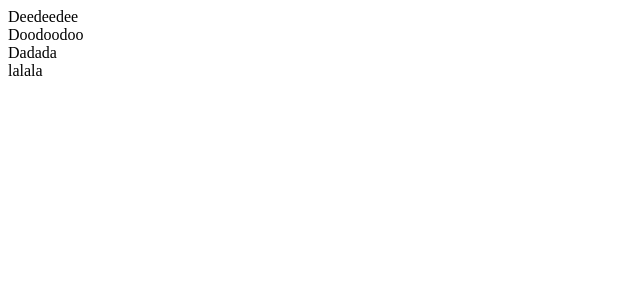
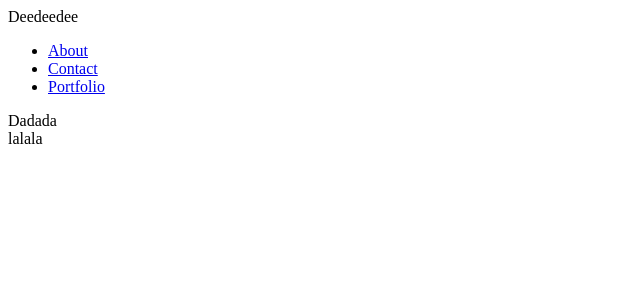
Before and after one commit to ctmbr/rctCharles, a React (Create React App) app: page / in a window 1280 px wide. Shown: the top 300 px of the page, without its empty margins (0-640 px from the left). Built offline with nearby package versions, Linux system fonts and the light colour scheme.

Commit message:
Work on Nav component

```diff
--- a/src/components/Nav.js
+++ b/src/components/Nav.js
@@ -1,5 +1,19 @@
 import React from "react";
 
 export default function Nav() {
-  return <div>Doodoodoo</div>;
+  return (
+    <nav className="nav">
+      <ul>
+        <li>
+          <a href="about">About</a>
+        </li>
+        <li>
+          <a href="contact">Contact</a>
+        </li>
+        <li>
+          <a href="portfolio">Portfolio</a>
+        </li>
+      </ul>
+    </nav>
+  );
 }
```
